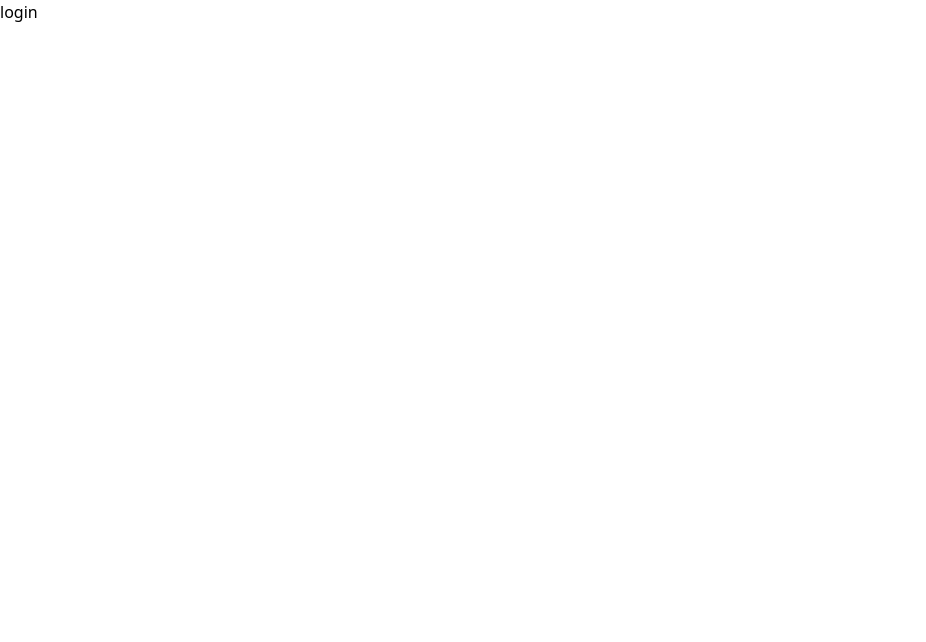
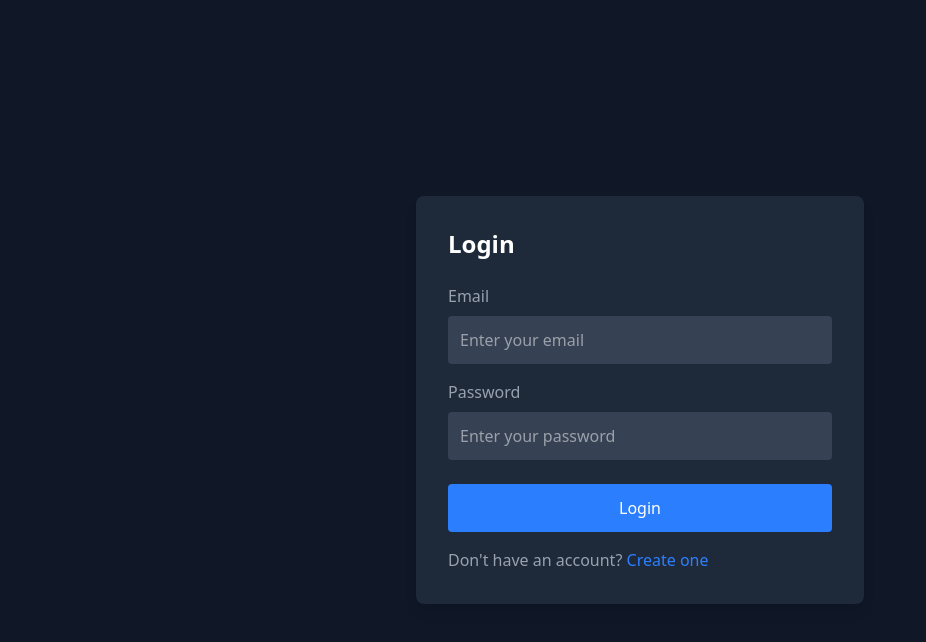
Before and after one commit to SamirAkhtar7/AI, a React (Vite) app in the folder Frontend/: page /login in a window 1280 px wide. Shown: the top 642 px of the page, without its empty margins (0-926 px from the left). Built offline with nearby package versions, Linux system fonts and the light colour scheme.

Commit message:
login&register complete

```diff
--- a/Frontend/src/routes/AppRoutes.jsx
+++ b/Frontend/src/routes/AppRoutes.jsx
@@ -1,13 +1,15 @@
 import React from 'react'
 import { Route,BrowserRouter,Routes } from 'react-router-dom'
+import Login from '../screens/Login';
+import Register from '../screens/Register';
 
 const AppRoutes = () => {
   return (
     <BrowserRouter>
       <Routes>
         <Route path="/" element={<div>Home</div>}></Route>
-        <Route path="/login" element={<div>login</div>}></Route>
-        <Route path="/register" element={<div>register</div>}></Route>
+        <Route path="/login" element={<Login/>}></Route>
+        <Route path="/register" element={<Register/>}></Route>
       </Routes>
     </BrowserRouter>
   );
--- /dev/null
+++ b/Frontend/src/screens/Login.jsx
@@ -0,0 +1,67 @@
+import React, { useState, useContext } from "react";
+import { Link, useNavigate } from "react-router-dom";
+
+
+
+const Login = () => {
+  const [email, setEmail] = useState("");
+  const [password, setPassword] = useState("");
+
+
+
+  const navigate = useNavigate();
+
+  function submitHandler(e) {
+    e.preventDefault();
+
+
+  }
+
+  return (
+    <div className="min-h-screen flex items-center justify-center bg-gray-900">
+      <div className="bg-gray-800 p-8 rounded-lg shadow-lg w-full max-w-md">
+        <h2 className="text-2xl font-bold text-white mb-6">Login</h2>
+        <form onSubmit={submitHandler}>
+          <div className="mb-4">
+            <label className="block text-gray-400 mb-2" htmlFor="email">
+              Email
+            </label>
+            <input
+              onChange={(e) => setEmail(e.target.value)}
+              type="email"
+              id="email"
+              className="w-full p-3 rounded bg-gray-700 text-white focus:outline-none focus:ring-2 focus:ring-blue-500"
+              placeholder="Enter your email"
+            />
+          </div>
+          <div className="mb-6">
+            <label className="block text-gray-400 mb-2" htmlFor="password">
+              Password
+            </label>
+            <input
+              onChange={(e) => setPassword(e.target.value)}
+              type="password"
+              id="password"
+              className="w-full p-3 rounded bg-gray-700 text-white focus:outline-none focus:ring-2 focus:ring-blue-500"
+              placeholder="Enter your password"
+            />
+          </div>
+          <button
+            type="submit"
+            className="w-full p-3 rounded bg-blue-500 text-white hover:bg-blue-600 focus:outline-none focus:ring-2 focus:ring-blue-500"
+          >
+            Login
+          </button>
+        </form>
+        <p className="text-gray-400 mt-4">
+          Don't have an account?{" "}
+          <Link to="/register" className="text-blue-500 hover:underline">
+            Create one
+          </Link>
+        </p>
+      </div>
+    </div>
+  );
+};
+
+export default Login;
--- /dev/null
+++ b/Frontend/src/screens/Register.jsx
@@ -0,0 +1,67 @@
+import React, { useState, useContext } from "react";
+import { Link, useNavigate } from "react-router-dom";
+
+
+const Register = () => {
+  const [email, setEmail] = useState("");
+  const [password, setPassword] = useState("");
+
+
+
+  const navigate = useNavigate();
+
+  function submitHandler(e) {
+    e.preventDefault();
+
+
+  }
+
+  return (
+    <div className="min-h-screen flex items-center justify-center bg-gray-900">
+      <div className="bg-gray-800 p-8 rounded-lg shadow-lg w-full max-w-md">
+        <h2 className="text-2xl font-bold text-white mb-6">Register</h2>
+        <form onSubmit={submitHandler}>
+          <div className="mb-4">
+            <label className="block text-gray-400 mb-2" htmlFor="email">
+              Email
+            </label>
+            <input
+              onChange={(e) => setEmail(e.target.value)}
+              type="email"
+              id="email"
+              className="w-full p-3 rounded bg-gray-700 text-white focus:outline-none focus:ring-2 focus:ring-blue-500"
+              placeholder="Enter your email"
+            />
+          </div>
+          <div className="mb-6">
+            <label className="block text-gray-400 mb-2" htmlFor="password">
+              Password
+            </label>
+            <input
+              onChange={(e) => setPassword(e.target.value)}
+              s
+              type="password"
+              id="password"
+              className="w-full p-3 rounded bg-gray-700 text-white focus:outline-none focus:ring-2 focus:ring-blue-500"
+              placeholder="Enter your password"
+            />
+          </div>
+          <button
+            type="submit"
+            className="w-full p-3 rounded bg-blue-500 text-white hover:bg-blue-600 focus:outline-none focus:ring-2 focus:ring-blue-500"
+          >
+            Register
+          </button>
+        </form>
+        <p className="text-gray-400 mt-4">
+          Already have an account?{" "}
+          <Link to="/login" className="text-blue-500 hover:underline">
+            Login
+          </Link>
+        </p>
+      </div>
+    </div>
+  );
+};
+
+export default Register;
```
Also changed, not shown: Frontend/src/screens/Home.jsx (added).
